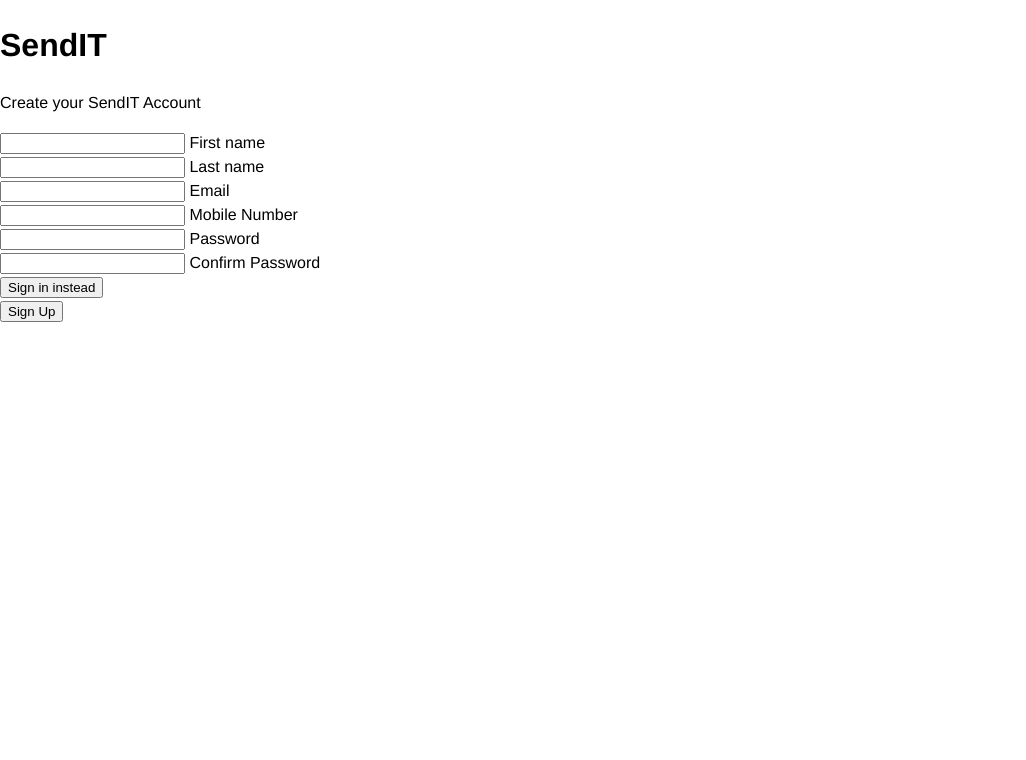
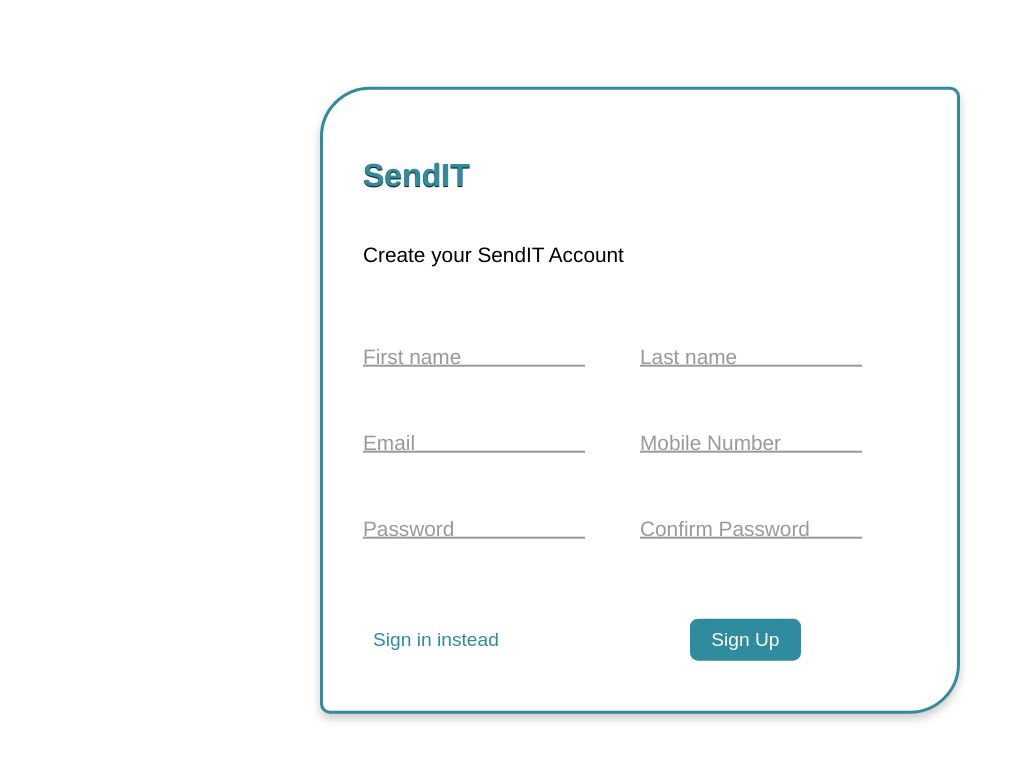
Before and after one commit to munniomer/SendIT, a plain HTML site: page UI/registration.html in a window 1280 px wide. Shown: the whole page, without its empty margins (0-1026 px from the left). Drawn offline with Linux system fonts and the light colour scheme.

Commit message:
git commit -m "[finishes #161579844] finished styling the signup form"

```diff
--- a/UI/css/style.css
+++ b/UI/css/style.css
@@ -10,3 +10,153 @@ body {
     font: 1em/1.5 "Helvetica Neue", Helvetica, Arial, sans-serif;
 
 }
+
+.container {
+    width:85%;
+    margin: 0;
+    overflow: hidden;
+
+}
+
+/* styling the forms ------------ */
+
+
+#signup-box {
+    position: absolute;
+    top: 50%;
+    left: 50%;
+    transform: translate(-50%, -50%);
+    width:400px;
+    background: #fff;
+    padding: 40px;
+    border: 3px solid rgba(0,0,0,.1);
+    box-shadow:0 5px 10px rgba(0,0,0,.2);
+    border-radius: 50px 10px;
+    width: 50%;
+    border-color: #2E8C9E;
+
+}
+
+
+#signup-box h1 {
+    margin-bottom: 40px;
+    color: #2E8C9E;
+    text-shadow: 0 1px 1px rgba(0,0,0, 10)
+}
+
+#signup-box p {
+    color: #000;
+    margin-bottom: 70px;
+
+    font-size: 1.3em;
+}
+#signup-box input {
+    width: 80%;
+    box-shadow: none;
+    border: none;
+    outline:none;
+    border-bottom: 2px solid #999;
+    margin-bottom: 40px;
+    font-size: 1.2em;
+
+}
+
+#signup-box form div {
+    position: relative;
+}
+
+#signup-box form div label {
+    position: absolute;
+    top: 10x;
+    left:0;
+    color:#999;
+    pointer-events: none;
+    transition: .5s;
+    font-size: 1.3em;
+
+
+
+}
+
+#signup-box input:focus ~ label,
+#signup-box input:valid ~ label {
+    top: -39px;
+    left: 0;
+
+
+    color: #2E8C9E;;
+    font-size: 1em;
+
+
+}
+
+#signup-box #btn-signup {
+
+    width: 40%;
+    padding: 10px;
+    background: #2E8C9E;
+    border-bottom: none;
+    cursor: pointer;
+    color: #fff;
+    font-size: 1.2em;
+    border-radius: 8px;
+    margin-left: 50px;
+    margin-top: 20px;
+    margin-bottom: 10px;
+
+ }
+
+ #signup-box #btn-signup:hover  {
+     background: #53c0d6;
+     color: #fff;
+
+ }
+
+
+ #signup-box #btn-login {
+     width: 50%;
+     padding: 10px;
+     border: none;
+     background-color: inherit;
+     cursor: pointer;
+     color: #2E8C9E;
+     font-size: 1.2em;
+     margin-top: 20px;
+     margin-bottom: 10px;
+
+
+
+ }
+
+ #signup-box #btn-login:hover  {
+
+     background-color:#e3f2fd;
+     color: #2E8C9E;
+     border-radius: 12px;
+
+ }
+
+
+/*Displaying form fields in one line ------------ */
+
+form .display-one-line {
+
+    display: flex;
+    width: 100%;
+    margin-top: 20px;
+
+
+
+
+}
+
+form .float-left {
+    width: 50%;
+}
+
+form .float-right {
+
+
+    width: 50%;
+
+}
--- a/UI/registration.html
+++ b/UI/registration.html
@@ -8,7 +8,7 @@
     <meta name="keywords" content="SendIT, courier service, deliver parcels to different destinations">
     <meta name="author" content="Munira Omar">
     <title>SendIT | Registration</title>
-    <link rel="stylesheet" type="text/css" href="CSS/style.css"/>
+    <link rel="stylesheet" type="text/css" href="css/style.css"/>
 
 </head>
 <body>
```
